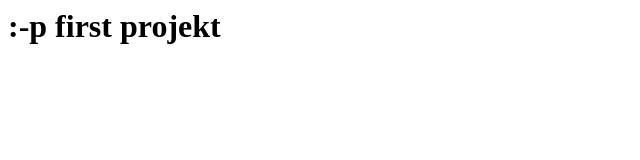
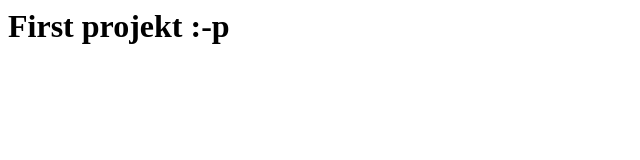
Before and after one commit to Divider13/WebsiteCreationTraining, a plain HTML site: page index.html in a window 1280 px wide. Shown: the whole page, without its empty margins (0-640 px from the left). Drawn offline with Linux system fonts and the light colour scheme.

Commit message:
Update index.html

```diff
--- a/index.html
+++ b/index.html
@@ -1 +1 @@
-<h1>:-p first projekt</h1>
+<h1>First projekt :-p </h1>
```
